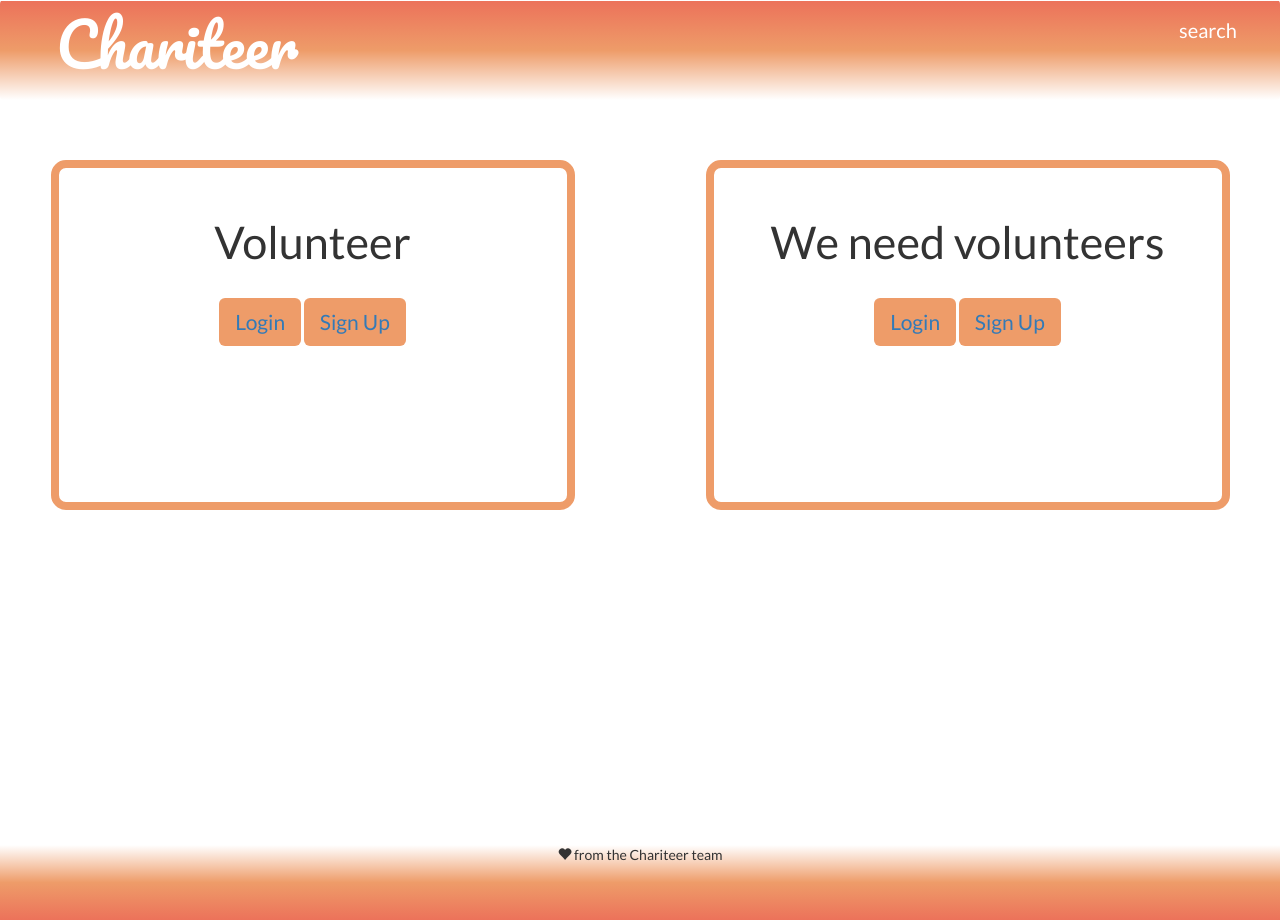
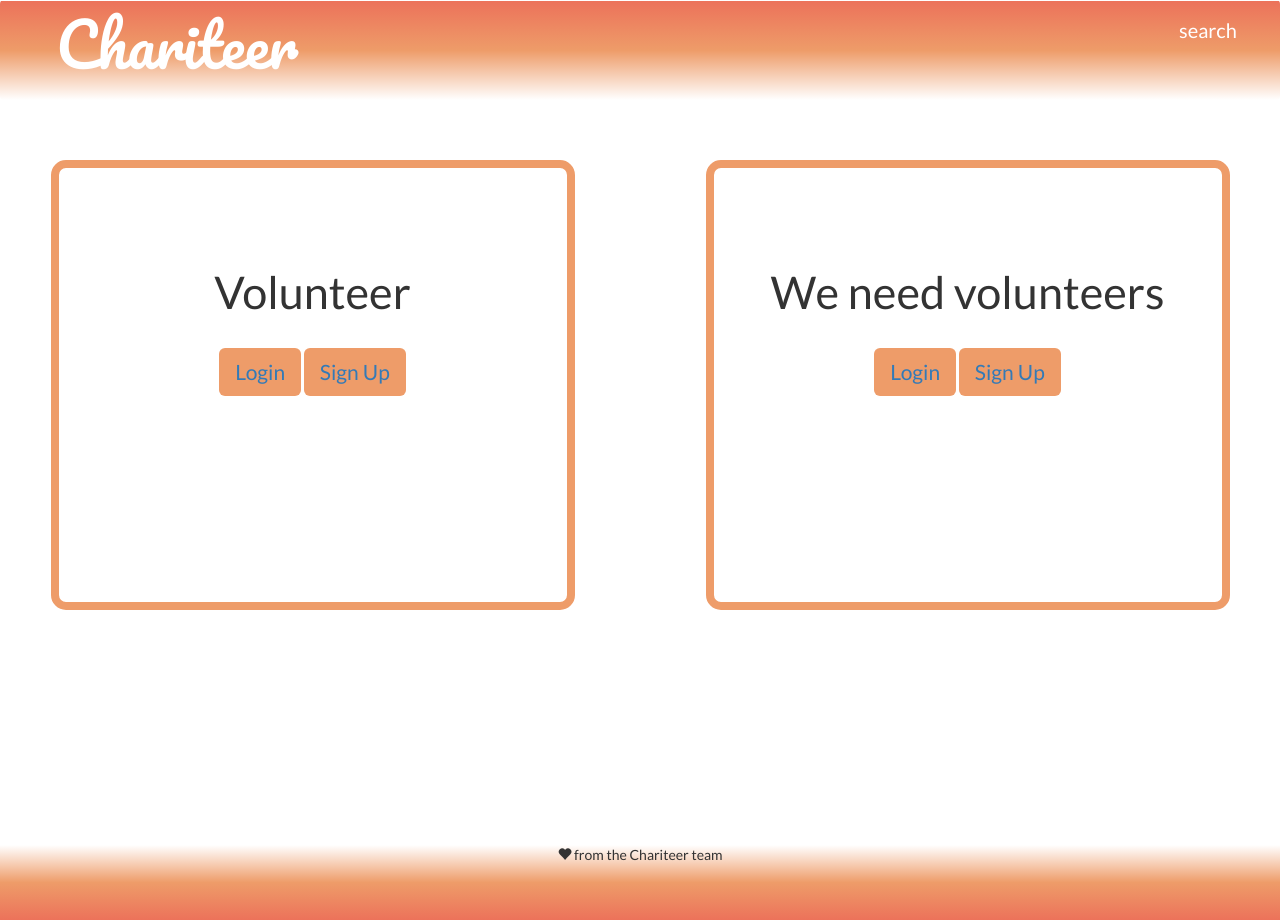
Before and after one commit to TeresaNesteby/chariteer-client-side, a website: page app/index.html in a window 1280 px wide. Drawn offline with nearby package versions, Linux system fonts and the light colour scheme; some packages are replaced by stand-ins of ours; files that its build step writes are made by us from their sources; a web font is replaced by a local one.

Commit message:
WIP home page

```diff
--- a/app/styles/home.css
+++ b/app/styles/home.css
@@ -6,12 +6,14 @@
   border-radius: 15px;
   margin: 40px auto;
   border: 8px solid #EE9C69;
-  height: 350px;
+  height: 450px;
   width: 80%;
 }
 
 .words {
   padding-top: 30px;
+  text-align: center;
+  margin-top: 70px;
   font-size: 45px;
 }
 
```
